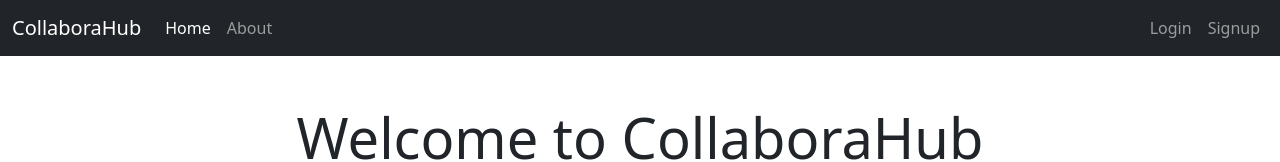
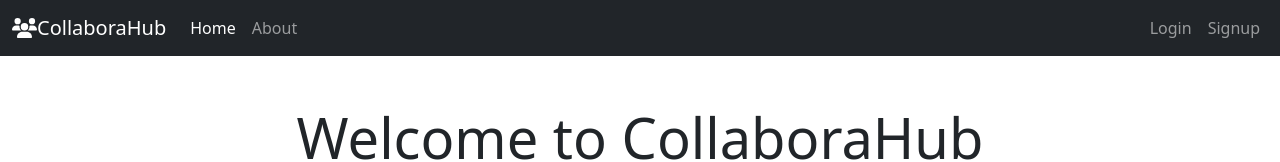
Before and after one commit to alicodes02/Web-Project-Frontend, a React (Create React App) app: page / in a window 1280 px wide. Shown: the top 162 px of the page. Built offline with nearby package versions, Linux system fonts and the light colour scheme.

Commit message:
Icon added

```diff
--- a/src/Navbar/CustomNavbar.jsx
+++ b/src/Navbar/CustomNavbar.jsx
@@ -1,5 +1,8 @@
 import React, { useEffect, useState } from 'react';
 import { NavLink as ReactLink } from 'react-router-dom';
+import { FontAwesomeIcon } from '@fortawesome/react-fontawesome';
+
+import { faUsers } from '@fortawesome/free-solid-svg-icons';
 import {
   Collapse,
   Navbar,
@@ -24,6 +27,7 @@
       <div>
         <Navbar {...args} color="dark" dark expand="md" fixed="">
           <NavbarBrand tag={ReactLink} to="/">
+          <FontAwesomeIcon icon={faUsers} />
             CollaboraHub
           </NavbarBrand>
           <NavbarToggler onClick={toggle} />
```
